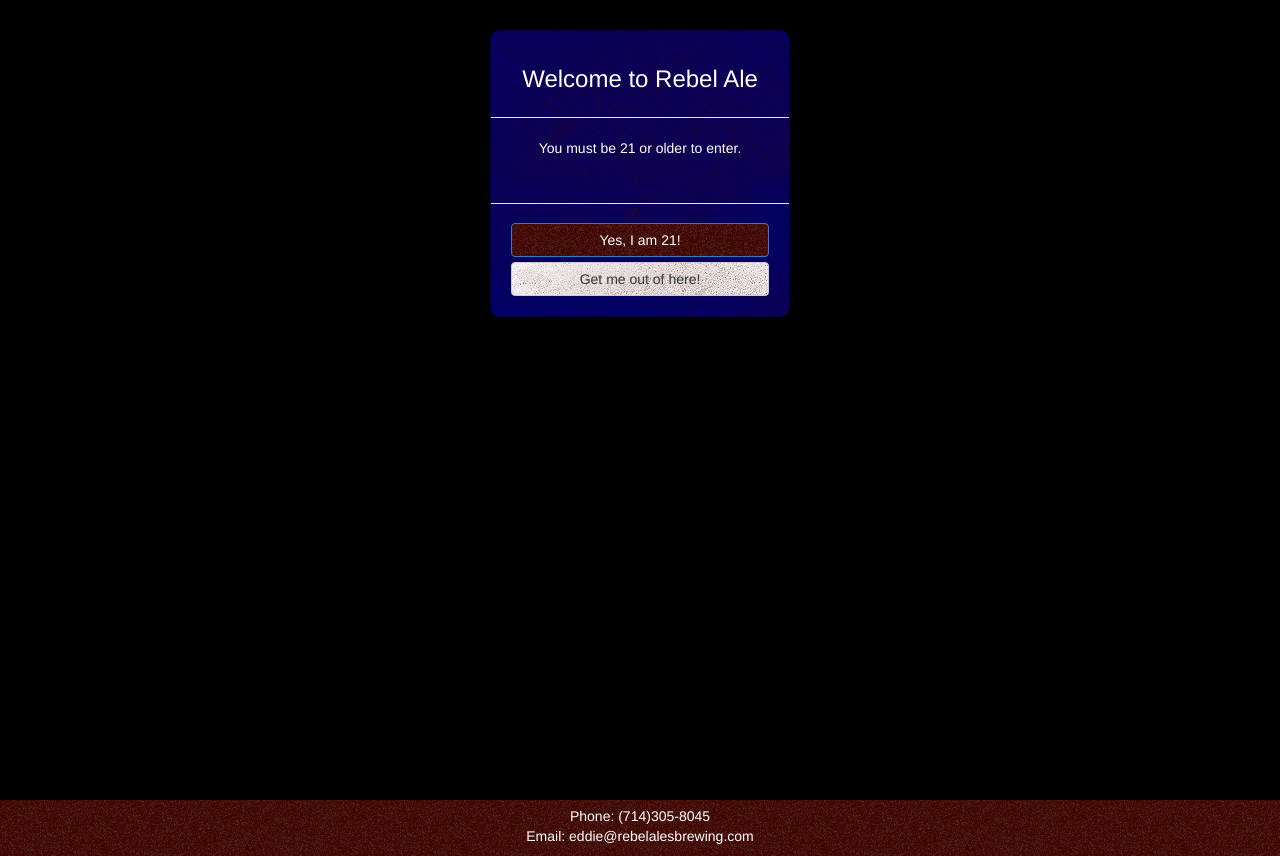
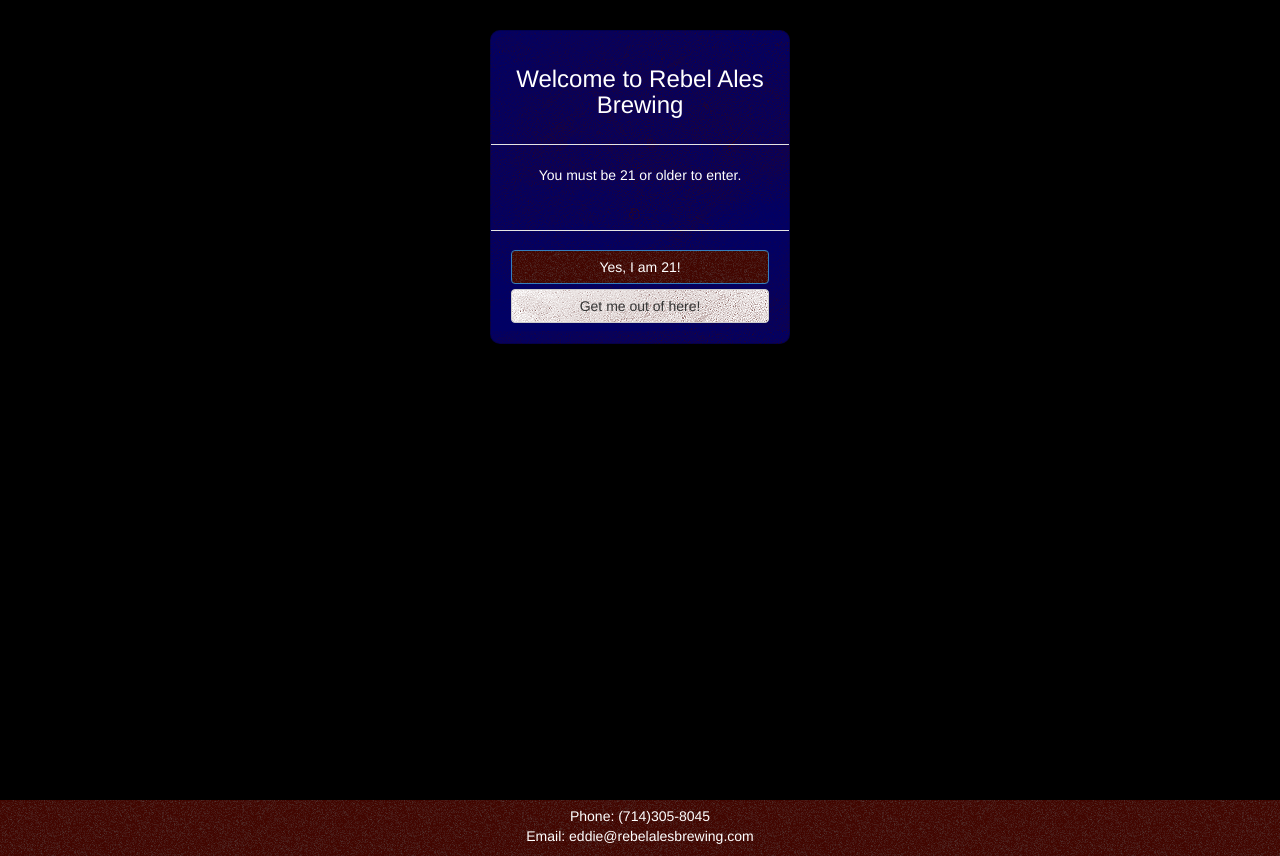
Before and after one commit to yosoyez/Rebel-Ale-Website, a plain HTML site: page index.html in a window 1280 px wide. Drawn offline with Linux system fonts and the light colour scheme.

Commit message:
fixing the titles

```diff
--- a/css/main.css
+++ b/css/main.css
@@ -11,8 +11,7 @@
 }
 
 .Logo {
-	margin-top: 25px;
-	margin-bottom: 25px;
+	margin: 25px 0;
 }
 
 .modal {
--- a/index.html
+++ b/index.html
@@ -25,7 +25,7 @@
 		</div><!-- end row -->
 		<div class="row">
 			<div class="col-xs-12">
-				<p class="text-center">RebelAle.com is currently under construction! Thank You for the support!</p>
+				<p class="text-center">RebelAlesBrewing.com is currently under construction! Thank You for the support!</p>
 			</div>
 		</div>
 		<div class="row">
@@ -48,7 +48,7 @@
 		<div class="modal-dialog">
 			<div class="modal-content">
 				<div class="modal-header text-center">
-					<h3>Welcome to Rebel Ale</h3>
+					<h3>Welcome to Rebel Ales Brewing</h3>
 				</div>
 				<div class="modal-body text-center">
 					<p>You must be 21 or older to enter.</p>
```
